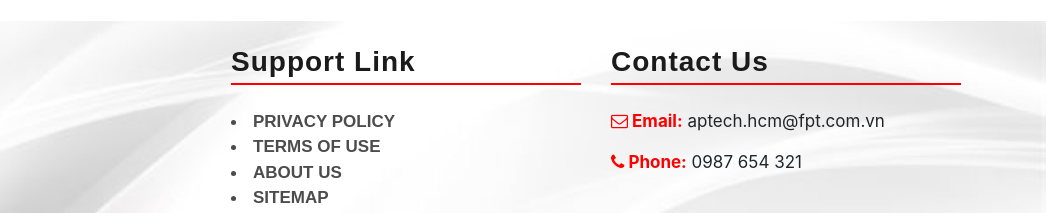
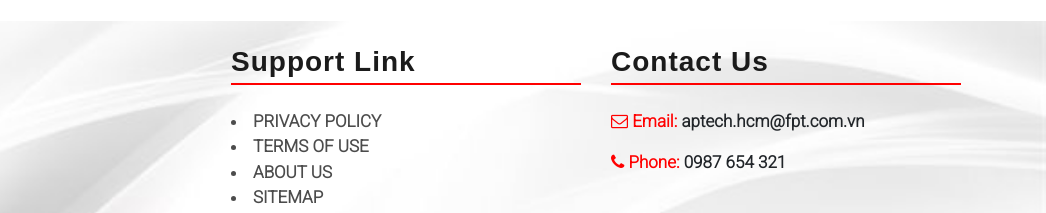
Before and after one commit to OkaAyuko/TBLT, a plain HTML site: page index.html in a window 1280 px wide. Shown: the part 1599-1812 px from the top of the page, 234-1280 px from the left. Drawn offline with nearby package versions, Linux system fonts and the light colour scheme; a script that the page names is missing.

Commit message:
Update CSS

```diff
--- a/css/style.css
+++ b/css/style.css
@@ -242,7 +242,7 @@ h6 {
     font-size: 17px;
     text-transform: uppercase;
     font-weight: 600;
-    font-family: 'PT Sans', sans-serif;
+    font-family: 'Roboto', sans-serif;
 }
 
 .footer .col-footer .icon-support-link a {
@@ -268,6 +268,8 @@ h6 {
 
 .footer .col-footer p {
     font-size: 17px;
+    font-family: 'Roboto', sans-serif;
+    font-weight: 600;
 }
 
 .footer .col-footer p b {
```
